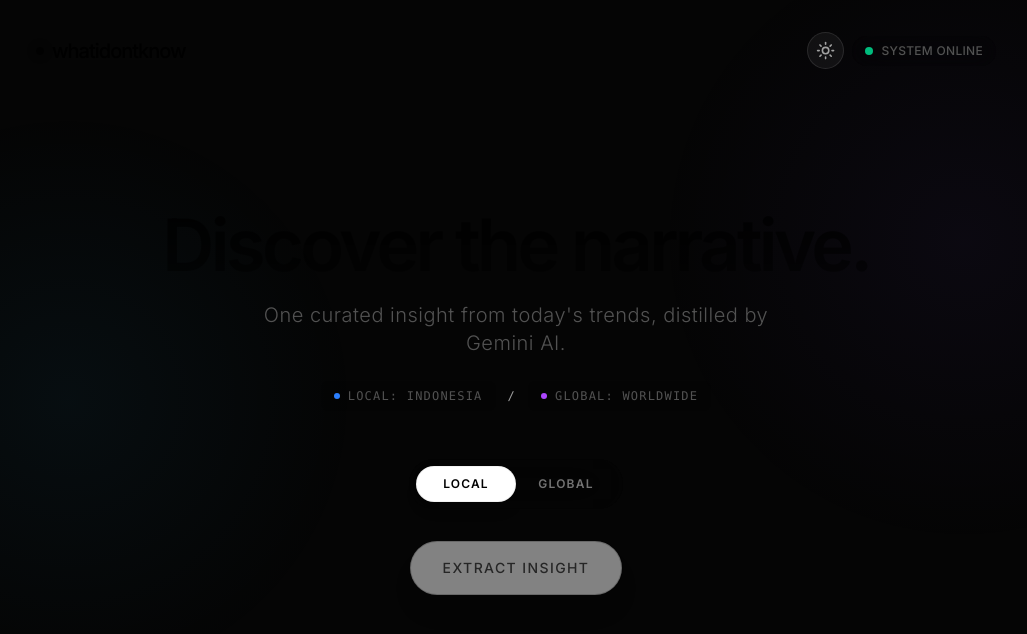
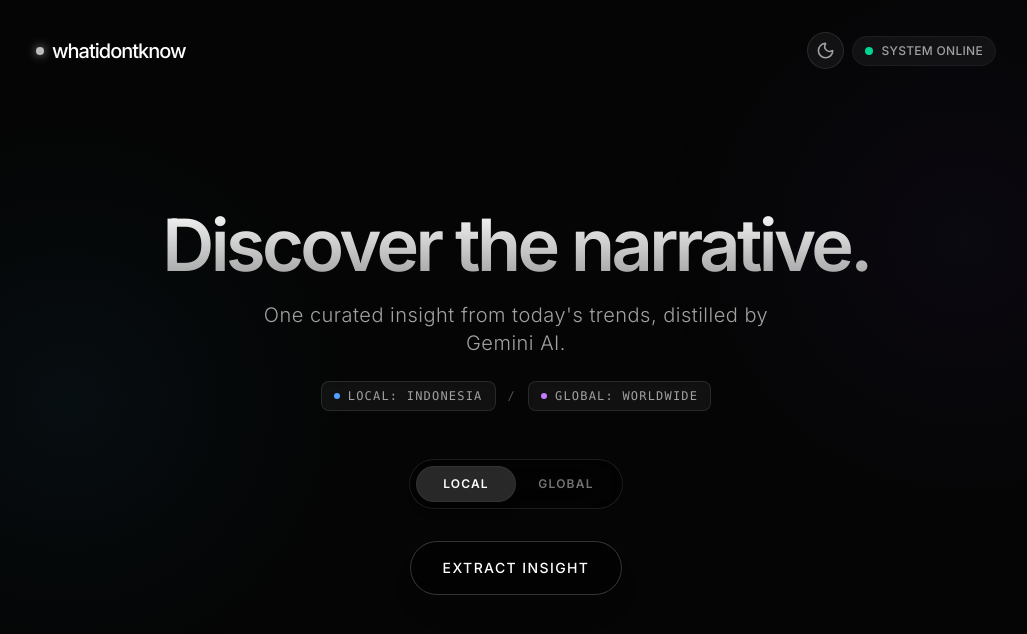
Before and after one commit to hartono0297/whatidontknow, a Next.js app: page / in a window 1280 px wide. Shown: the top 634 px of the page, without its empty margins (124-1151 px from the left). Built offline with nearby package versions, Linux system fonts and the light colour scheme.

Commit message:
fix(ui): explicit tailwind v4 class-based dark mode

```diff
--- a/src/app/globals.css
+++ b/src/app/globals.css
@@ -1,4 +1,5 @@
 @import "tailwindcss";
+@custom-variant dark (&:is(.dark *));
 
 @theme inline {
   --color-background: var(--background);
@@ -40,6 +41,7 @@ body::before {
   z-index: -1;
   pointer-events: none;
 }
+
 .dark body::before {
   background:
     radial-gradient(circle at 15% 50%, rgba(56, 189, 248, 0.05), transparent 25%),
@@ -50,6 +52,7 @@ body::before {
   background: rgba(0, 0, 0, 0.15);
   color: inherit;
 }
+
 .dark ::selection {
   background: rgba(255, 255, 255, 0.15);
   color: white;
```
